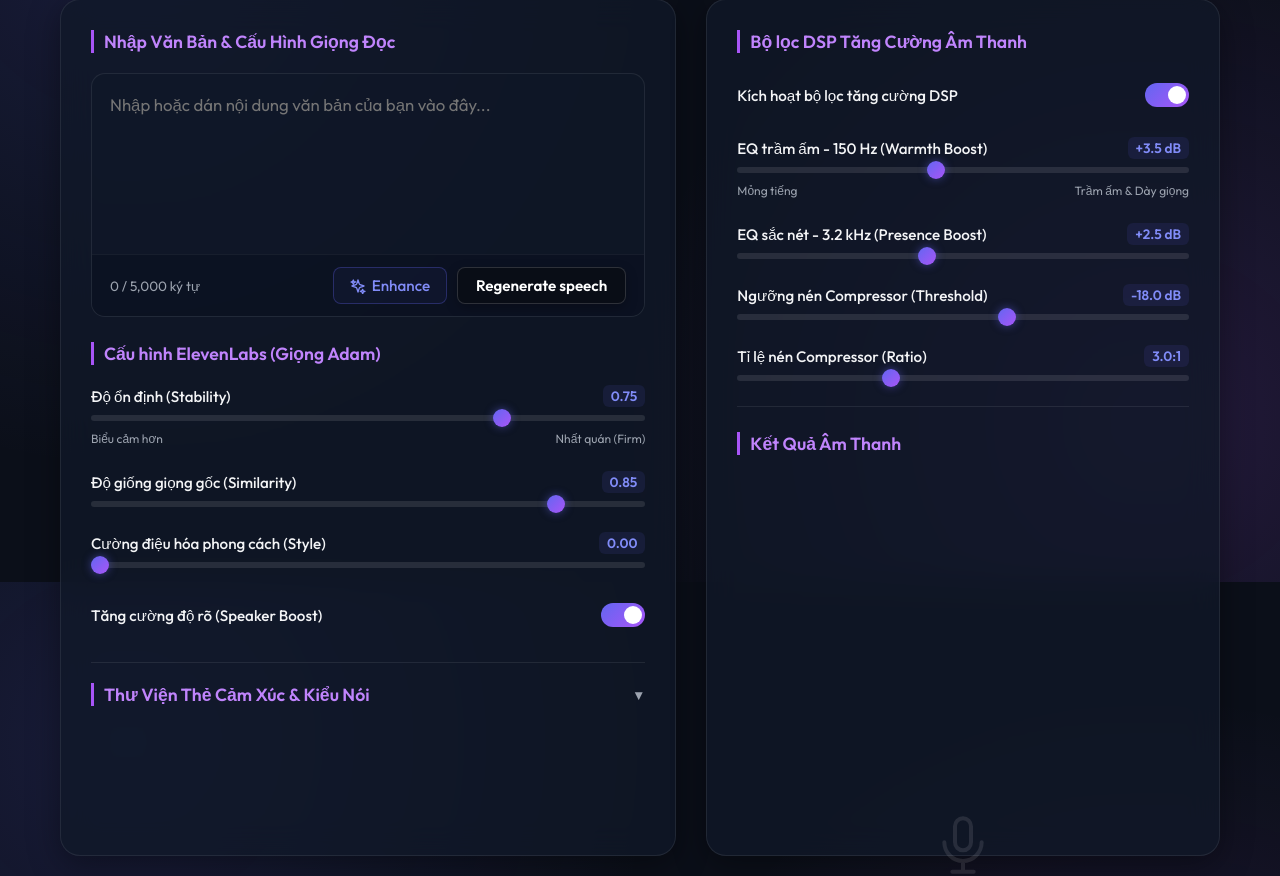
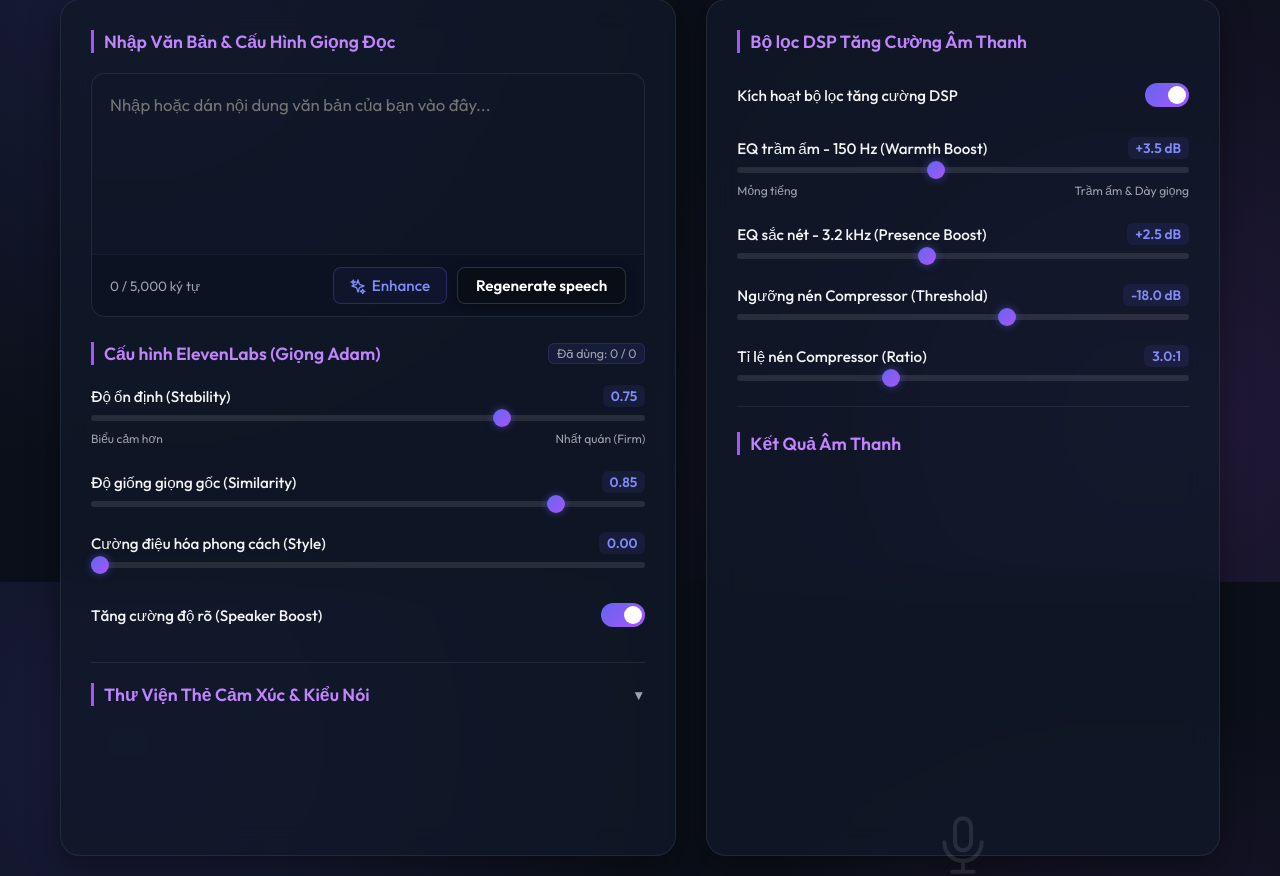
Before and after one commit to lylamkhai218/TTS_Adam_Dominant_Firm, a Flask app: page / in a window 1280 px wide. Shown: the part 218-1094 px from the top of the page. Run offline with Flask 3, Linux system fonts and the light colour scheme; data that the repository does not hold is empty; some libraries are stand-ins or nearby versions.

Commit message:
feat: add real-time character token counter and elevenlabs subscription usage badge

```diff
--- a/app.py
+++ b/app.py
@@ -176,7 +176,8 @@ def generate_speech():
         response_data = {
             "success": True,
             "sample_rate": selected_rate,
-            "raw_url": f"/static/{raw_filename}"
+            "raw_url": f"/static/{raw_filename}",
+            "characters_used": len(text)
         }
         if has_enhanced:
             response_data["enhanced_url"] = f"/static/{enhanced_filename}"
@@ -188,6 +189,32 @@ def generate_speech():
     except Exception as err:
         print(f"General error: {err}")
         return jsonify({"error": f"Lỗi máy chủ: {str(err)}"}), 500
+
+
+@app.route('/api/subscription', methods=['GET'])
+def get_subscription_info():
+    """
+    Retrieves current ElevenLabs subscription usage (characters used and limit).
+    """
+    load_dotenv(override=True)
+    api_key = os.getenv("ELEVENLABS_API_KEY")
+    if not api_key:
+        return jsonify({"error": "Missing ElevenLabs API Key in server configuration."}), 400
+
+    try:
+        import requests
+        headers = {"xi-api-key": api_key}
+        res = requests.get("https://api.elevenlabs.io/v1/user/subscription", headers=headers)
+        if res.ok:
+            sub_data = res.json()
+            return jsonify({
+                "character_count": sub_data.get("character_count", 0),
+                "character_limit": sub_data.get("character_limit", 0)
+            })
+        else:
+            return jsonify({"error": f"HTTP error {res.status_code} from ElevenLabs"}), res.status_code
+    except Exception as e:
+        return jsonify({"error": str(e)}), 500
 
 
 @app.route('/api/enhance', methods=['POST'])
--- a/templates/index.html
+++ b/templates/index.html
@@ -655,7 +655,10 @@
                     </div>
                 </div>
 
-                <div class="section-title">Cấu hình ElevenLabs (Giọng Adam)</div>
+                <div class="section-title" style="display: flex; justify-content: space-between; align-items: center;">
+                    <span>Cấu hình ElevenLabs (Giọng Adam)</span>
+                    <span id="subscriptionUsage" style="font-size: 0.78rem; font-weight: normal; color: var(--text-secondary); background: rgba(99, 102, 241, 0.1); border: 1px solid rgba(99, 102, 241, 0.2); padding: 2px 8px; border-radius: 6px; display: none;"></span>
+                </div>
 
                 <div class="form-group">
                     <label for="stability">Độ ổn định (Stability) <span class="value" id="stabilityVal">0.75</span></label>
@@ -769,6 +772,13 @@
                 <div class="section-title">Kết Quả Âm Thanh</div>
 
                 <div class="result-panel" id="resultPanel">
+                    <div id="usageStats" style="display: none; align-items: center; gap: 8px; font-size: 0.85rem; color: var(--text-secondary); background: rgba(255, 255, 255, 0.02); border: 1px solid rgba(255, 255, 255, 0.05); padding: 10px 14px; border-radius: 8px; margin-bottom: 5px;">
+                        <svg xmlns="http://www.w3.org/2000/svg" width="16" height="16" fill="none" viewBox="0 0 24 24" stroke="currentColor" style="color: #c084fc;">
+                            <path stroke-linecap="round" stroke-linejoin="round" stroke-width="2" d="M13 10V3L4 14h7v7l9-11h-7z" />
+                        </svg>
+                        <span>Ký tự đã tiêu thụ (Tokens): <strong id="lastUsedChars" style="color: var(--text-primary);">0</strong> ký tự</span>
+                    </div>
+
                     <div class="empty-state" id="emptyState">
                         <svg xmlns="http://www.w3.org/2000/svg" fill="none" viewBox="0 0 24 24" stroke="currentColor">
                             <path stroke-linecap="round" stroke-linejoin="round" stroke-width="1.5" d="M19 11a7 7 0 01-7 7m0 0a7 7 0 01-7-7m7 7v4m0 0H8m4 0h4m-4-8a3 3 0 01-3-3V5a3 3 0 116 0v6a3 3 0 01-3 3z" />
@@ -1033,6 +1043,15 @@
                     rawAudio.play().catch(e => console.log("Auto-play blocked by browser."));
                 }
 
+                // Show usage stats
+                if (result.characters_used !== undefined) {
+                    document.getElementById('lastUsedChars').textContent = result.characters_used;
+                    document.getElementById('usageStats').style.display = 'flex';
+                }
+
+                // Refresh subscription usage info
+                updateSubscriptionUsage();
+
             } catch (err) {
                 showError(err.message || "Đã xảy ra lỗi trong quá trình tạo giọng nói.");
             } finally {
@@ -1182,6 +1201,25 @@
             }
         });
 
+        async function updateSubscriptionUsage() {
+            try {
+                const response = await fetch('/api/subscription');
+                const data = await response.json();
+                if (response.ok && !data.error) {
+                    const count = data.character_count.toLocaleString();
+                    const limit = data.character_limit.toLocaleString();
+                    const badge = document.getElementById('subscriptionUsage');
+                    badge.textContent = `Đã dùng: ${count} / ${limit}`;
+                    badge.style.display = 'inline-block';
+                }
+            } catch (err) {
+                console.error("Error fetching subscription stats:", err);
+            }
+        }
+
+        // Fetch subscription usage on page load
+        document.addEventListener('DOMContentLoaded', updateSubscriptionUsage);
+
         function showError(msg) {
             errorAlert.textContent = msg;
             errorAlert.style.display = 'block';
```
